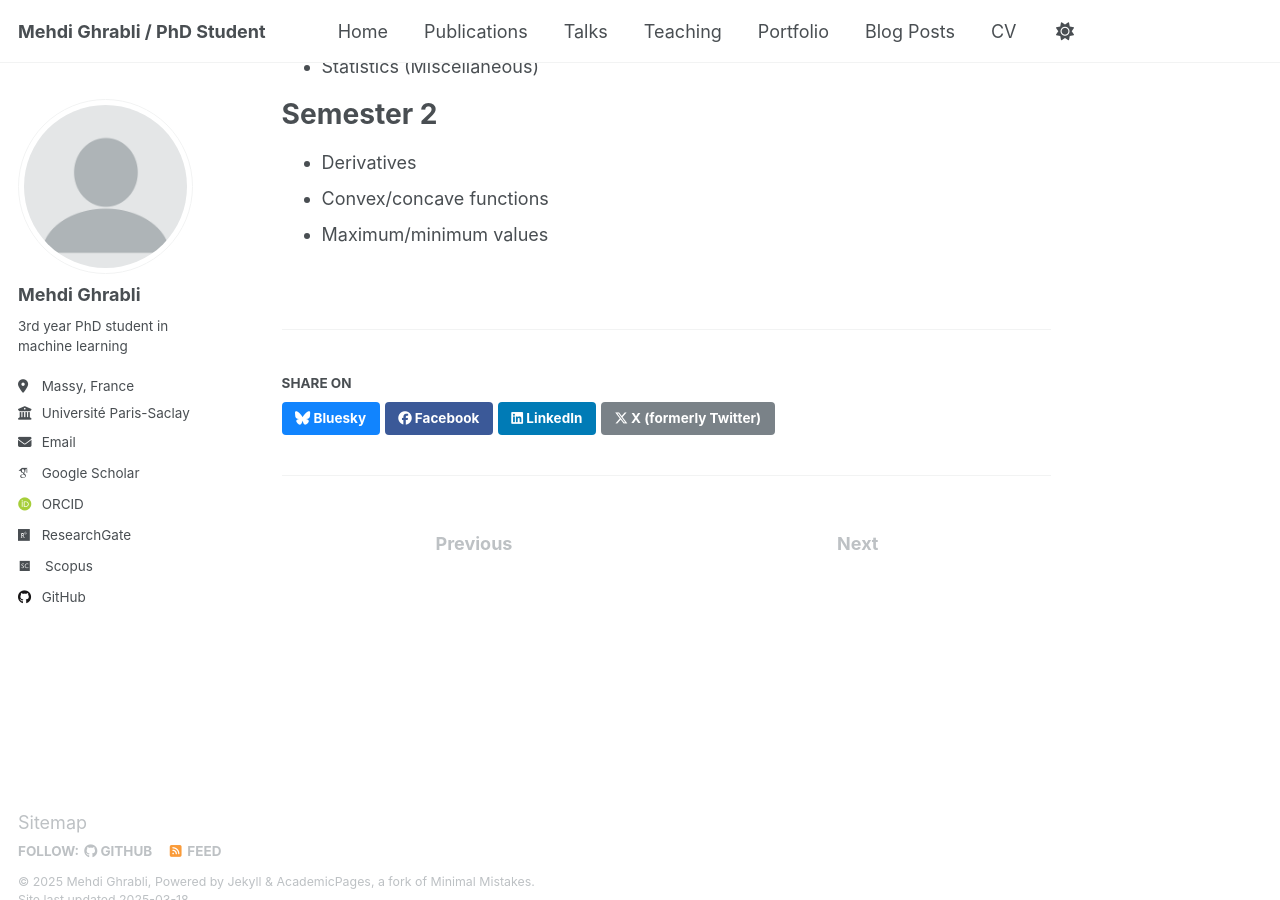
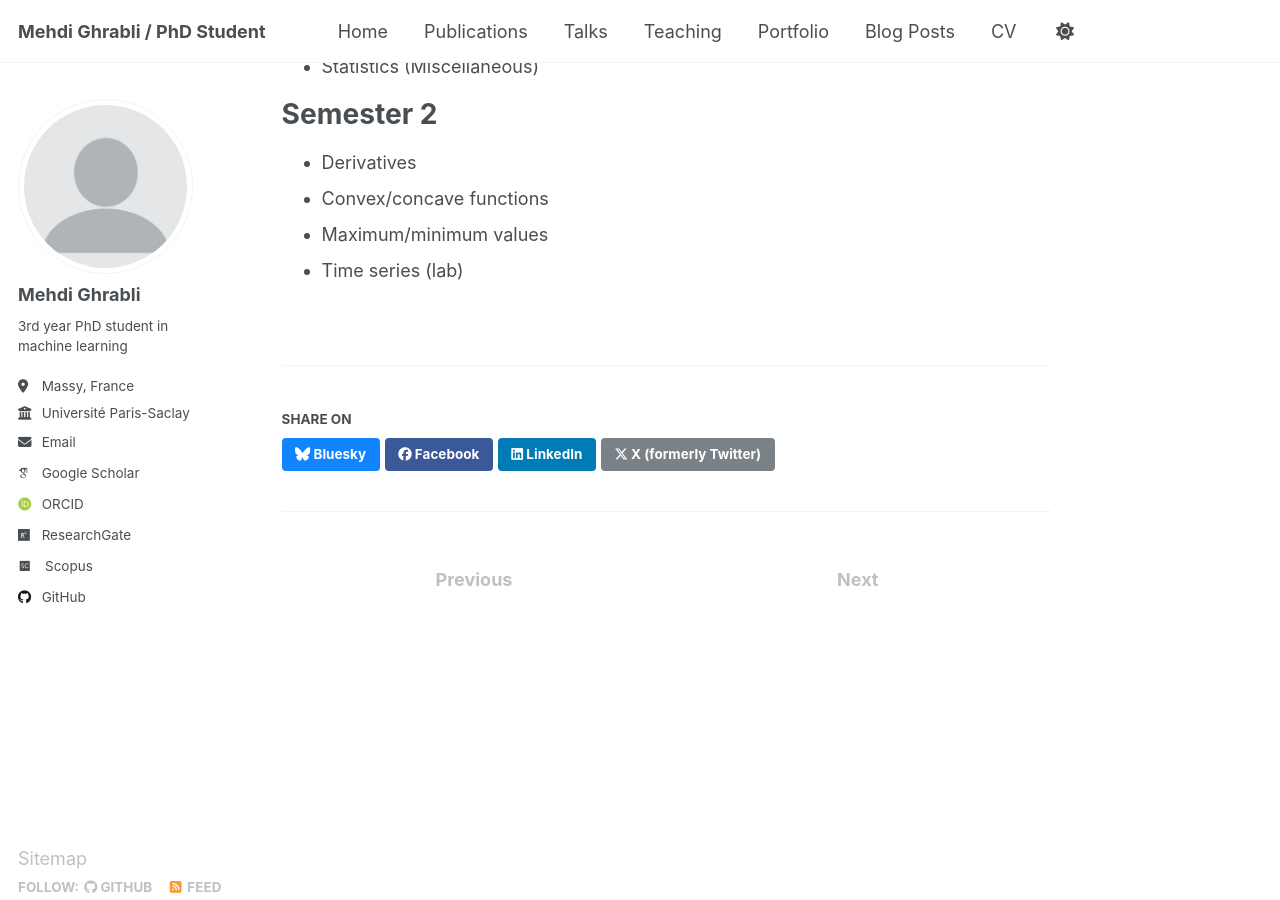
Before and after one commit to MehdiGhrabli/MehdiGhrabli.github.io, a Jekyll site: the page built from _teaching/1A.md, in a window 1280 px wide and 900 px high, scrolled down 515 px. Built offline with Jekyll 4.4.1, drawn with Linux system fonts in a browser that asks for light colours; some web fonts are replaced.

Commit message:
Update 1A.md

```diff
--- a/_teaching/1A.md
+++ b/_teaching/1A.md
@@ -23,3 +23,4 @@ Semester 2
 * Derivatives
 * Convex/concave functions
 * Maximum/minimum values
+* Time series (lab)
```
